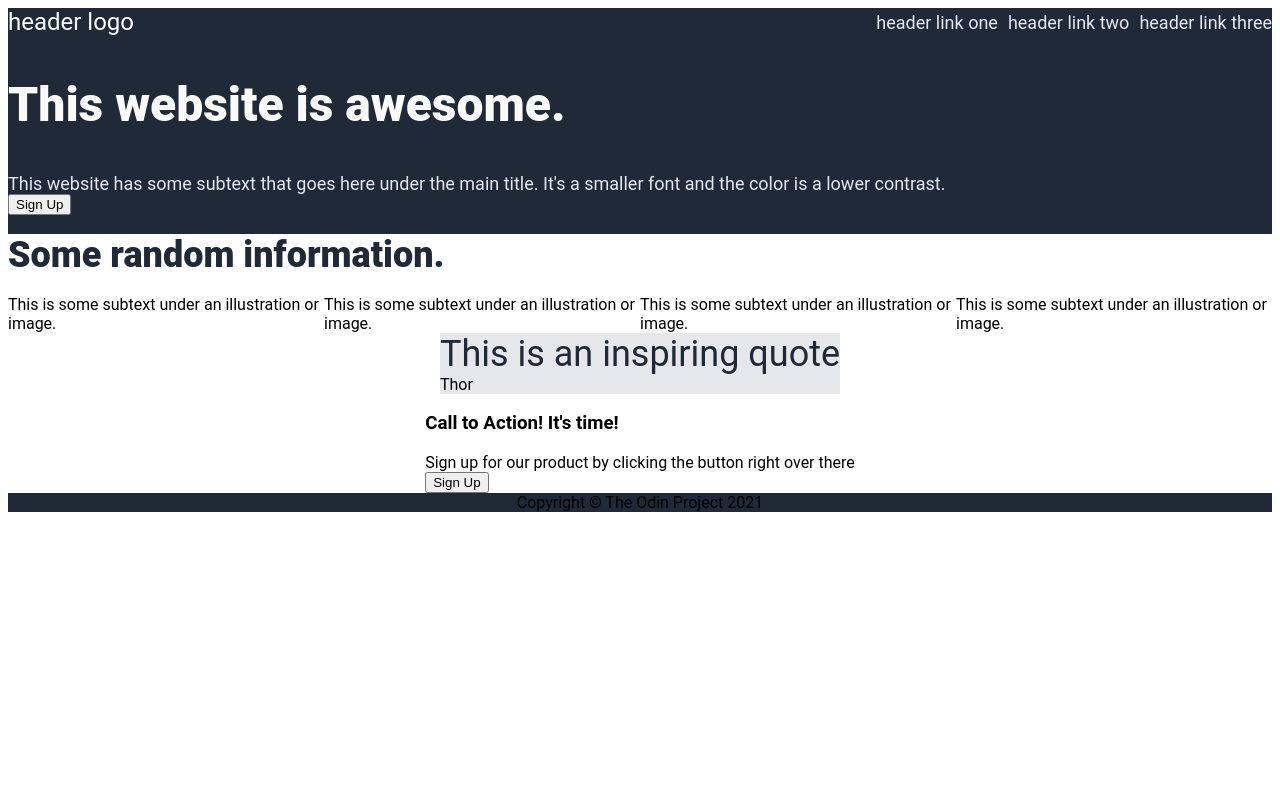
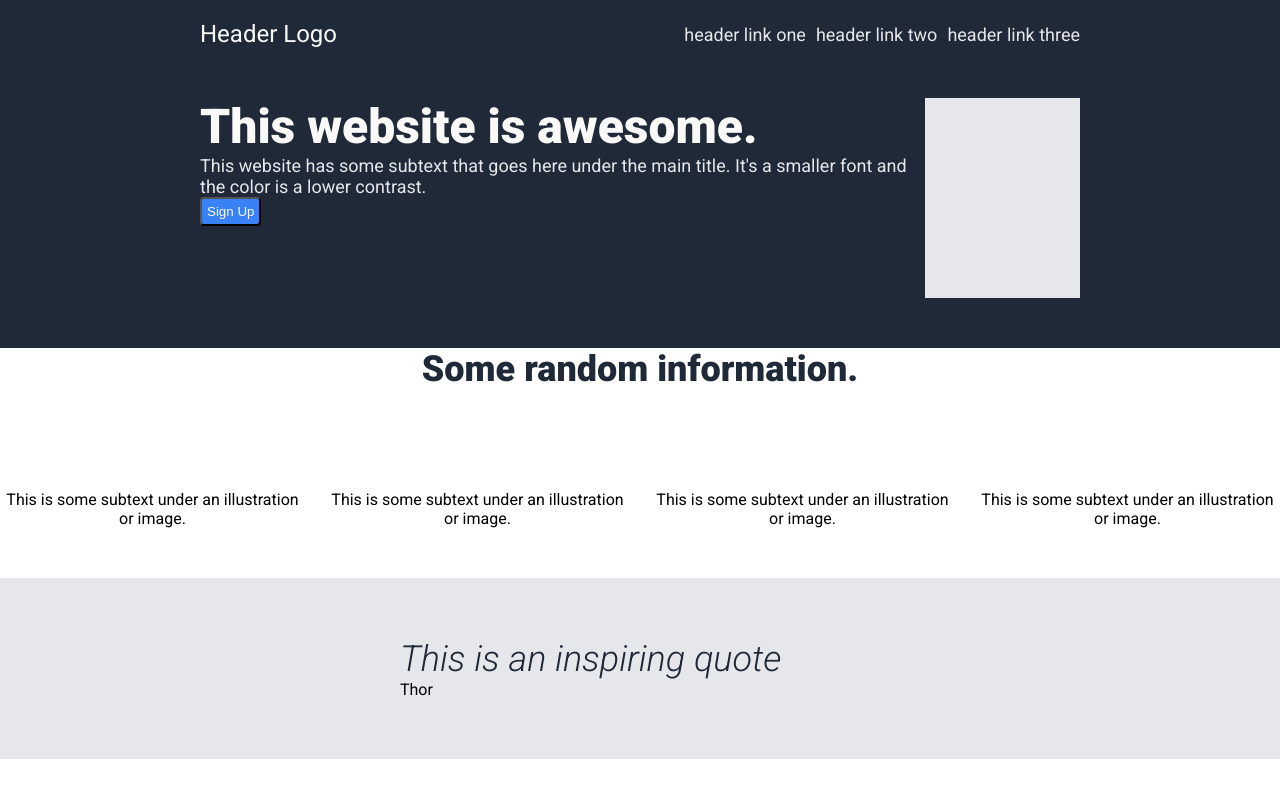
Before and after one commit to somemus/landing-page, a plain HTML site: page index.html in a window 1280 px wide. Shown: the top 800 px of the page. Drawn offline with Linux system fonts and the light colour scheme.

Commit message:
Edit html
Restructuring containers in flexbox and setting consistent padding.

```diff
--- a/index.html
+++ b/index.html
@@ -9,7 +9,7 @@
 <body>
     <div class="hero">
         <header>
-            <div class="logo">header logo</div>
+            <div class="logo">Header Logo</div>
             <div class="links">
                 <ul>
                         <li><a href="">header link one</a></li>
@@ -20,10 +20,10 @@
 
         </header>
         <div class="place">
-            <div class="this"></div>
-                <div><h2>This website is awesome.</h2>
-                    <div class="subtext">This website has some subtext that goes here under the main title. It's a smaller font and the color is a lower contrast.</div></div>
-                <button>Sign Up</button>
+            <div class="this">
+                <h2>This website is awesome.</h2>
+                    <div class="subtext">This website has some subtext that goes here under the main title. It's a smaller font and the color is a lower contrast.</div>
+                <button>Sign Up</button></div>
             <div class="placeholder"><img src="" alt=""></div>
         </div>
     </div>
@@ -33,19 +33,19 @@
             <div class="title">Some random information.</div>
             <div class="pictures">
                 <div class="card">
-                    <img src="" alt="" class="info-image">
+                    <div class="info-image"><img src="" alt=""></div>
                     <div class="text">This is some subtext under an illustration or image.</div>
                 </div>
                 <div class="card">
-                    <img src="" alt="" class="info-image">
+                    <div class="info-image"><img src="" alt=""></div>
                     <div class="text">This is some subtext under an illustration or image.</div>
                 </div>
                 <div class="card">
-                    <img src="" alt="" class="info-image">
+                    <div class="info-image"><img src="" alt="" ></div>
                     <div class="text">This is some subtext under an illustration or image.</div>
                 </div>
                 <div class="card">
-                    <img src="" alt="" class="info-image">
+                    <div class="info-image"><img src="" alt=""></div>
                     <div class="text">This is some subtext under an illustration or image.</div>
                 </div>
             </div>
--- a/style.css
+++ b/style.css
@@ -1,7 +1,11 @@
+@import url('https://fonts.googleapis.com/css2?family=Roboto:ital,wght@0,400;0,500;0,700;0,900;1,300;1,400;1,500;1,700;1,900&display=swap');
+
+
 body {
     display: flex;
     flex-direction: column;
-    font-family: Roboto;
+    font-family: "Roboto";
+    margin: 0px;
 }
 
 .hero,
@@ -18,6 +22,7 @@ header {
     display: flex;
     justify-content: space-between;
     align-items: center;
+    padding: 20px 200px 0px;
 }
 
 .logo {
@@ -47,8 +52,9 @@ a {
 
 
 .place {
-    /* display: flex;
-    justify-content: space-between; */
+    display: flex;
+    justify-content: space-between;
+    padding: 50px 200px;
 
 }
 
@@ -56,13 +62,21 @@ h2 {
     font-size: 48px;
     color: #F9FAF8;
     font-weight: 900;
+    margin: 0px;
+}
+
+.placeholder {
+    width: 200px;
+    height: 200px;
+    background-color: #E5E7EB;
+    border-style: none;
 }
 
 .content {
     display: flex;
     flex-direction: column;
-    justify-content: center;
-    align-items: center;
+    /* justify-content: center;
+    align-items: center; */
     flex: 1;
 
 
@@ -78,33 +92,78 @@ h2 {
     font-size: 36px;
     font-weight: 900;
     color: #1F2937;
+    text-align: center;
 }
 
 .pictures {
     display: flex;
-
+    gap: 20px;
 
 }
+
+.info-image {
+    border-radius: 4px;
+    border-width: 8px;
+    border-color: #3882F6;
+    box-sizing: content-box;
+    width: 100px;
+    height: 100px;
+
+}
+
+.text {
+    text-align: center;
+}
+
 
 .quotation {
     display: flex;
     flex-direction: column;
     background-color: #E5E7EB;
+    margin: 50px 0;
+    padding: 60px 400px;
 
 }
 
 .quote {
     font-size: 36px;
     color: #1F2937;
+
+        font-family: "Roboto", sans-serif;
+        font-weight: 300;
+        font-style: italic;
+
 }
 
+
+h3 {
+    margin: 0px;
+    color: #F9FAF8;
+}
 .sign {
+    display: flex;
+    justify-content: space-between;
+    align-items: center;
+    background-color: #3882F6;
+    margin: 0px auto 50px;
+    padding:20px;
+    width: 800px;
+    border-radius: 8px;
+    padding: 20px 50px;
 
+}
+
+button {
+    padding: 5px;
+    border-radius: 4px;
+    background-color: #3882F6;
+    color: #F9FAF8;
 }
 
 footer {
     display: flex;
     justify-content: center;
     align-items: center;
-
+    height: 60px;
+    color: #F9FAF8;
 }
```
